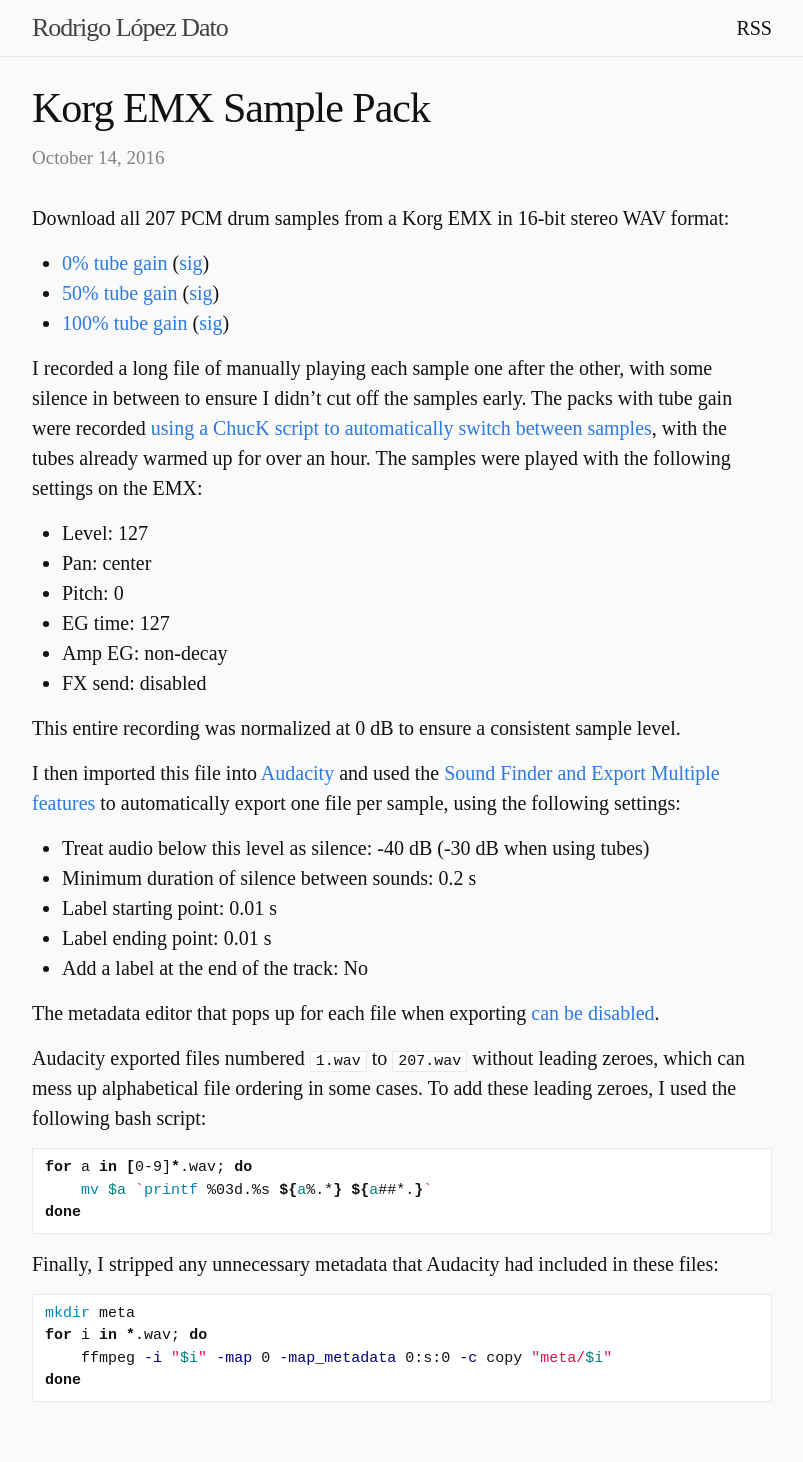
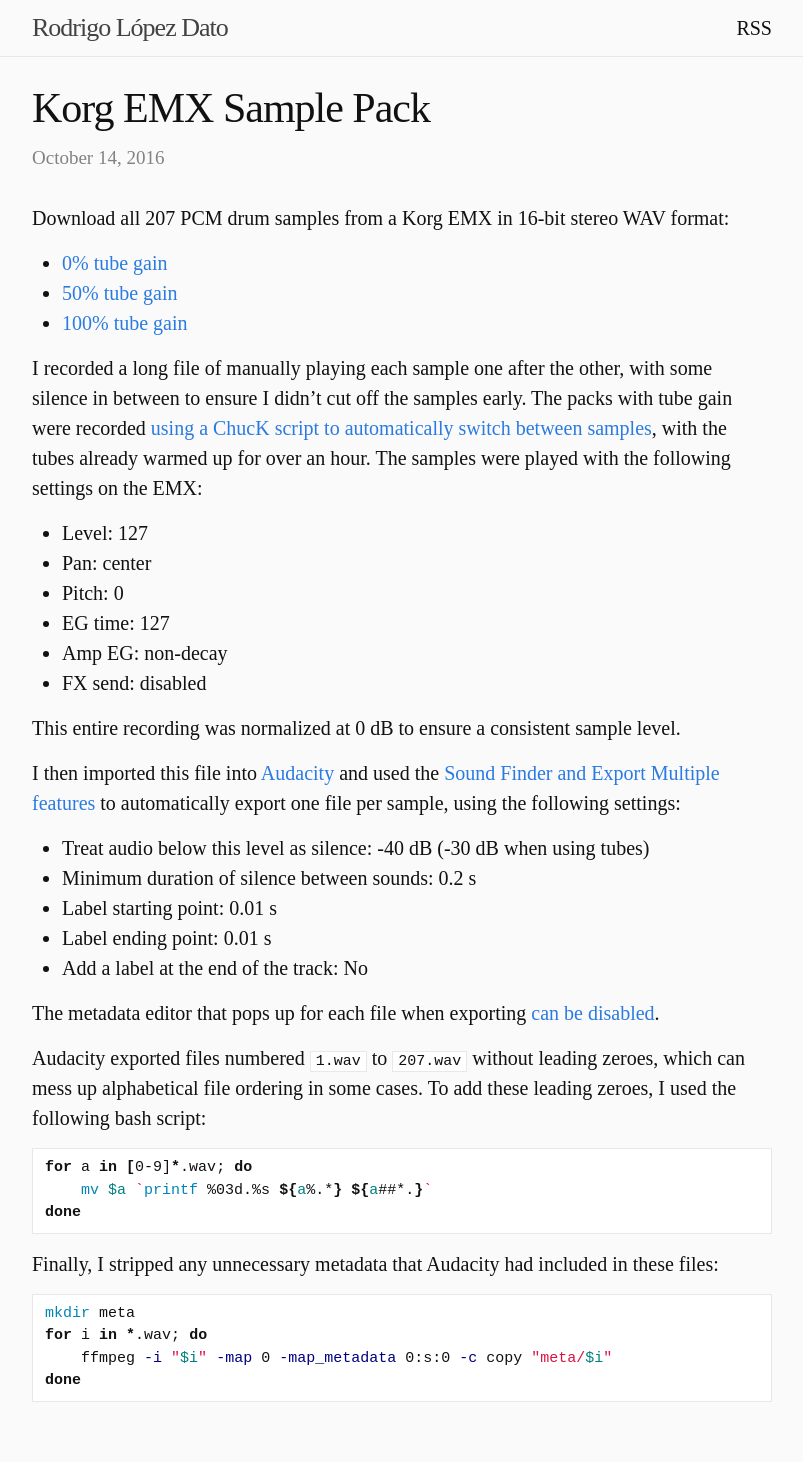
Before and after one commit to rolodato/rolodato.com, a Jekyll site: the page built from _posts/2016-10-14-emx-sample-pack.markdown, in a window 1280 px wide. Shown: the whole page, without its empty margins (238-1041 px from the left). Built offline with Jekyll 4.4.1, drawn with Linux system fonts in a browser that asks for light colours.

Commit message:
Remove signatures, not worth it

```diff
--- a/_posts/2016-10-14-emx-sample-pack.markdown
+++ b/_posts/2016-10-14-emx-sample-pack.markdown
@@ -5,9 +5,9 @@ title: Korg EMX Sample Pack
 
 Download all 207 PCM drum samples from a Korg EMX in 16-bit stereo WAV format:
 
-* [0% tube gain](/korg-emx-sample-pack.zip) ([sig](/korg-emx-sample-pack.zip.sig))
-* [50% tube gain](/korg-emx-sample-pack-50tube.zip) ([sig](/korg-emx-sample-pack-50tube.zip.sig))
-* [100% tube gain](/korg-emx-sample-pack-100tube.zip) ([sig](/korg-emx-sample-pack-100tube.zip.sig))
+* [0% tube gain](/korg-emx-sample-pack.zip)
+* [50% tube gain](/korg-emx-sample-pack-50tube.zip)
+* [100% tube gain](/korg-emx-sample-pack-100tube.zip)
 
 I recorded a long file of manually playing each sample one after the other, with some silence in between to ensure I didn't cut off the samples early.
 The packs with tube gain were recorded [using a ChucK script to automatically switch between samples](https://github.com/rolodato/sample-pack-generator), with the tubes already warmed up for over an hour.
```
Also changed, not shown: 3 other files.
